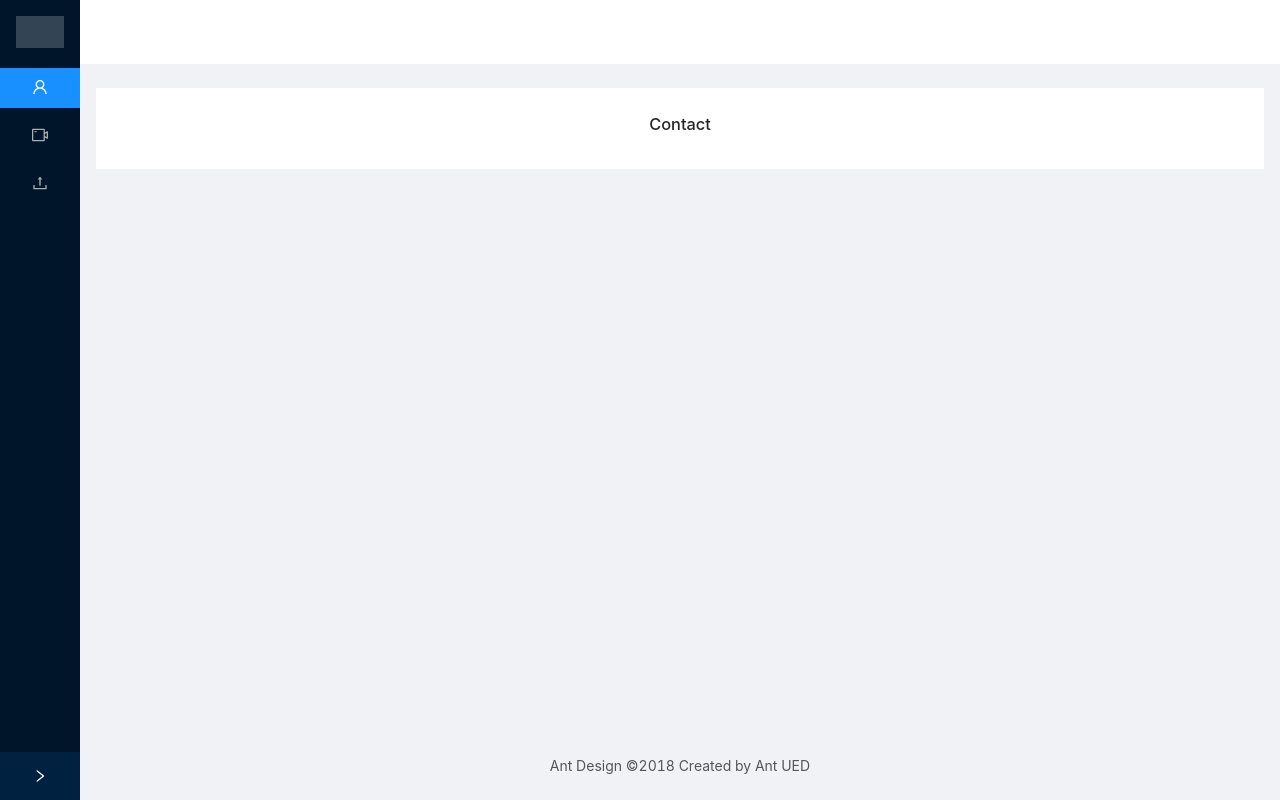
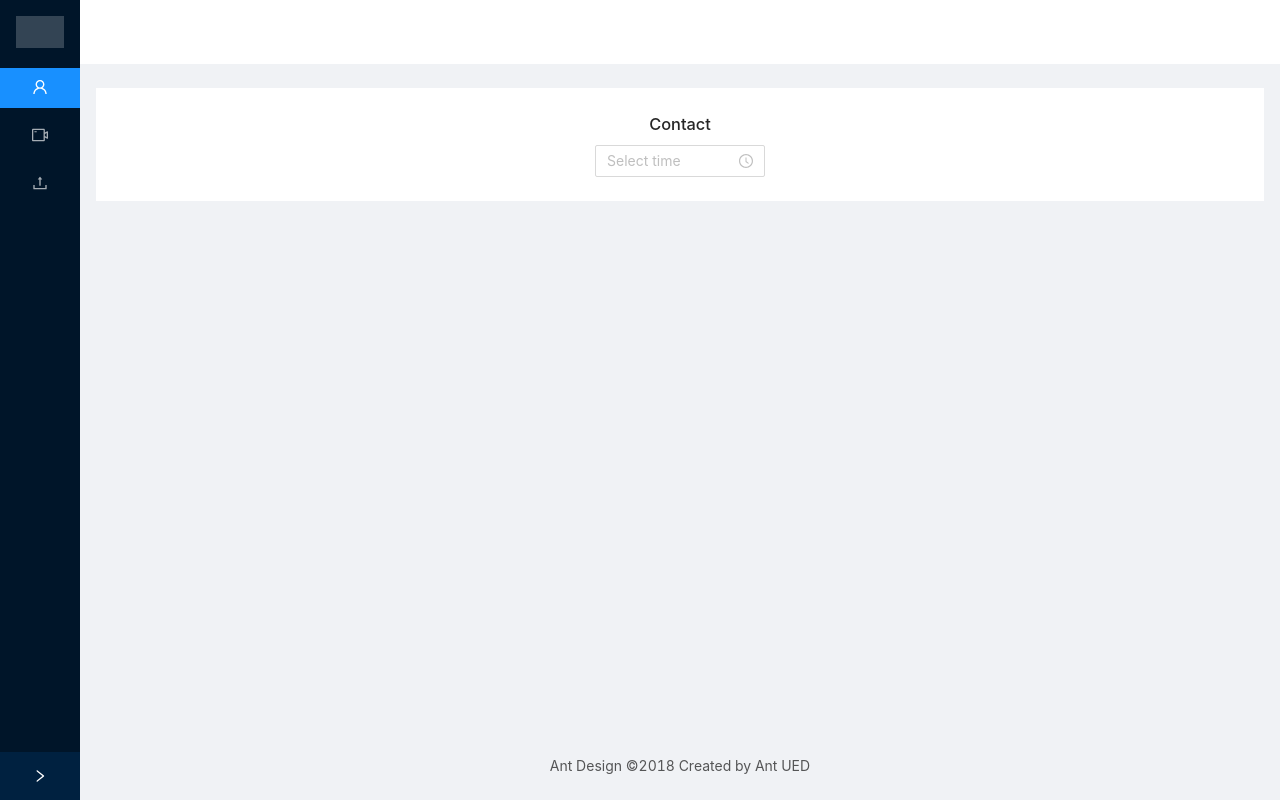
Before and after one commit to michaelpramastama/react-basic, a React (Create React App) app: page /contact in a window 1280 px wide. Built offline with nearby package versions, Linux system fonts and the light colour scheme.

Commit message:
Update contact.js

```diff
--- a/src/containers/layout/pages/contact.js
+++ b/src/containers/layout/pages/contact.js
@@ -1,10 +1,17 @@
 import React, { Component } from 'react';
+import { TimePicker } from 'antd';
+import moment from 'moment';
+
+function onChange(time, timeString) {
+    console.log(time, timeString);
+}
 
 export default class contact extends Component {
     render() {
         return (
             <div>
                 <h1>Contact</h1>
+                <TimePicker onChange={onChange} defaultOpenValue={moment('00:00:00', 'HH:mm:ss')} />
             </div>
         );
     }
```
